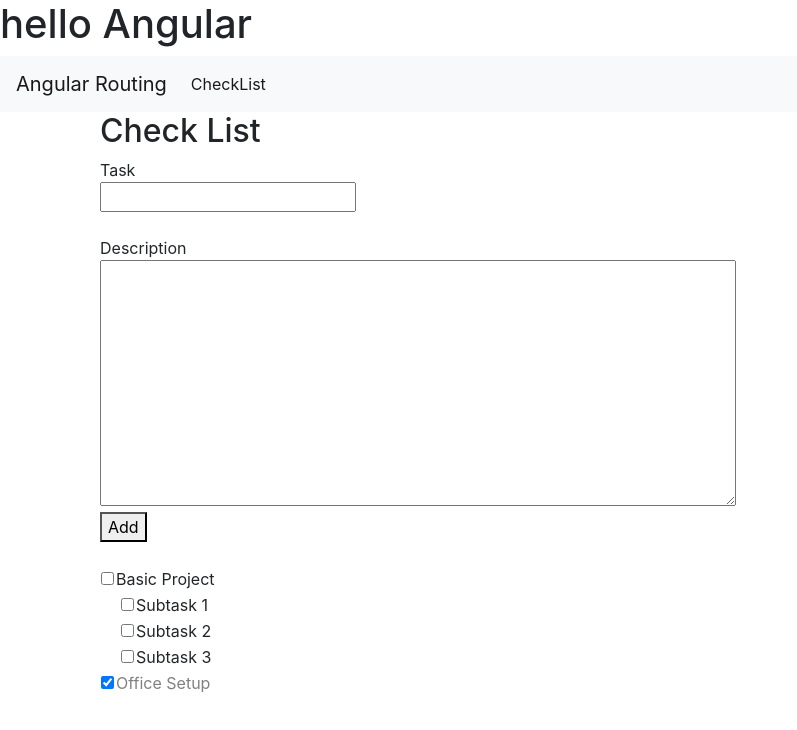
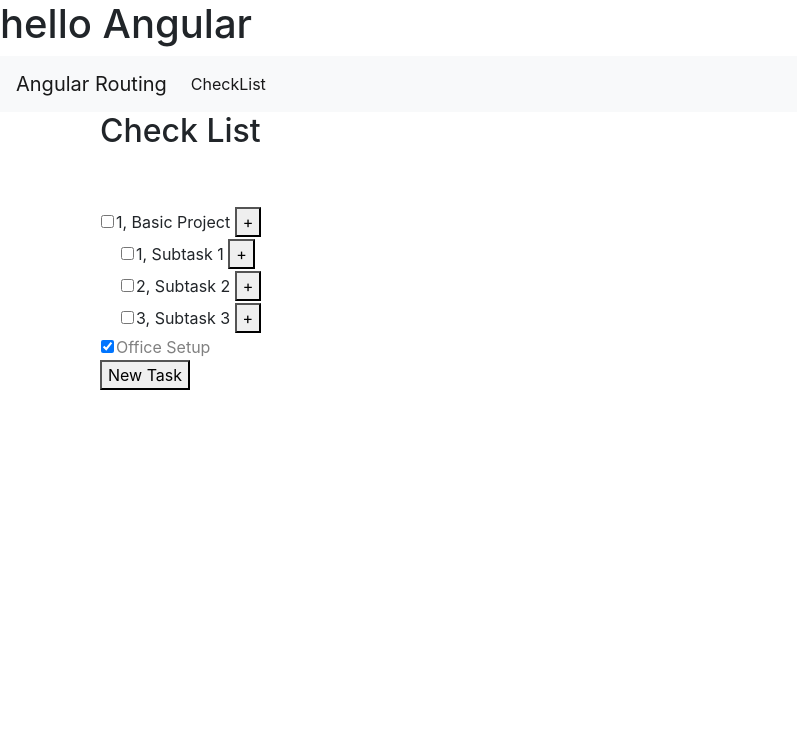
Before and after one commit to leysapungan/angular-project, an Angular app: page /checkList in a window 1280 px wide. Shown: the top 730 px of the page, without its empty margins (0-797 px from the left). Built offline with nearby package versions, Linux system fonts and the light colour scheme.

Commit message:
TODO: Nested Subtasks

```diff
--- a/src/app/app.component.html
+++ b/src/app/app.component.html
@@ -14,6 +14,7 @@
     </ul>
   </div>
 </nav>
+<!-- <app-check-list [(items)]="items" (onAddItem)="runMyFuction(item)"></app-check-list> -->
 
 <div class="container">
   <router-outlet></router-outlet>
--- a/src/app/app.component.ts
+++ b/src/app/app.component.ts
@@ -7,8 +7,12 @@
 })
 export class AppComponent {
   title = 'hello Angular';
+  items =[];
 
   navbarOpen = false;
+
+
+  // runMyFuction(item)
 
   toggleNavbar() {
     this.navbarOpen = !this.navbarOpen;
--- a/src/app/app.module.ts
+++ b/src/app/app.module.ts
@@ -10,13 +10,15 @@
 import { FormsModule } from '@angular/forms';
 import {NgbModule} from '@ng-bootstrap/ng-bootstrap';
 import { TaskService } from './task.service';
+import { AddTaskComponent } from './add-task/add-task.component';
 
 @NgModule({
   declarations: [
     AppComponent,
     CheckListComponent,
     TaskDetailComponent,
-    CompTaskComponent
+    CompTaskComponent,
+    AddTaskComponent
   ],
   imports: [
     BrowserModule,
--- a/src/app/check-list/check-list.component.html
+++ b/src/app/check-list/check-list.component.html
@@ -3,24 +3,26 @@
     <div class="row">
         <div class="col">
             <h2>Check List</h2>
-            Task<br><input type="text" [(ngModel)]="taskForm.name" [value]="inputTask" required><br><br>
+            <!-- Task<br><input type="text" [(ngModel)]="taskForm.name" [value]="inputTask" required><br><br>
             Description<br><textarea name="desc" cols="60" rows="10" [(ngModel)]="taskForm.desc" [value]="inputDesc"></textarea><br>
-            <button type="button" (click)="addTask()">Add</button>
-
+            <button type="button" (click)="addTask()">Add</button> -->
 
             <br><br>
             <table>
                 <div *ngFor="let task of getCheckList();">
-                    <tr (click)="onSelect(task)" [class.selected]="task === selectedTask">
+                    <tr>
                         <td><input type="checkbox" [(ngModel)]="task.status" (ngModelChange)="compTask(task.id)"></td>
                         <div *ngIf="task.status">
-
                             <td style="color:gray;">{{task.name}}</td>
                         </div>
                         <div *ngIf="!task.status">
-                            <td>{{task.name}}</td>
+                            <td (click)="onSelect(task)" [class.selected]="task === selectedTask">
+                                {{task.id}}, {{task.name}}
+                                <button type="button" (click)="addTask(task.id)">+</button>
+                            </td>
                         </div>
                     </tr>
+                    <div *ngIf="task.subTask">
                         <div *ngFor="let subTask of task.subTask;" style="margin-left:20px;">
                             <tr>
                                 <td><input type="checkbox" [(ngModel)]="subTask.status" (ngModelChange)="compTask(subTask.id)"></td>
@@ -28,15 +30,23 @@
                                     <td style="color:gray;">{{subTask.name}}</td>
                                 </div>
                                 <div *ngIf="!subTask.status">
-                                <td>{{subTask.name}}</td>
+                                    <td (click)="onSelect(task)" [class.selected]="task === selectedTask">{{subTask.id}}, {{subTask.name}}
+                                            <button type="button" (click)="addTask(subTask.id)">+</button>
+                                    </td>
                                 </div>
                             </tr>
                         </div>
                     </div>
+
+                </div>
             </table>
+            <button type="button" (click)="addTask(0)">New Task</button>
         </div>
         <div class="col">
+            <!-- <app-add-task></app-add-task> -->
+            <div *ngIf="selectedTask">
                 <app-task-detail [task]="selectedTask"></app-task-detail>
+            </div>
         </div>
     </div>
 </div>
--- a/src/app/check-list/check-list.component.ts
+++ b/src/app/check-list/check-list.component.ts
@@ -1,7 +1,6 @@
 import { Component, OnInit } from '@angular/core';
 import { Task } from '../task';
 import { TaskService } from '../task.service';
-import { SubTask } from '../subTask';
 
 @Component({
   selector: 'app-check-list',
@@ -25,14 +24,14 @@
     return this.taskService.getCheckList();
   }
 
-  getSubTasks(): SubTask[] {
-    return this.taskService.getSubTasks();
-  }
+  // getSubTasks(): SubTask[] {
+  //   return this.taskService.getSubTasks();
+  // }
 
-  addTask(): void {
-    this.taskService.addTask(this.taskForm);
-    this.inputTask = '';
-    this.inputDesc = '';
+  addTask(id:number): void {
+    this.taskService.addTask(id);
+    // this.inputTask = '';
+    // this.inputDesc = '';
   }
 
   delTask(id:number) :void {
--- a/src/app/task-detail/task-detail.component.html
+++ b/src/app/task-detail/task-detail.component.html
@@ -3,5 +3,5 @@
     <input [(ngModel)]="task.name">
     <br><br>
     Description<br>
-    <textarea cols="60" rows="10" [(ngModel)]="task.desc"></textarea>
+    <textarea cols="60" rows="3" [(ngModel)]="task.desc"></textarea>
 </div>
--- a/src/app/task.service.ts
+++ b/src/app/task.service.ts
@@ -1,17 +1,24 @@
 import { Injectable } from '@angular/core';
 import { Task } from './task';
-import { SubTask } from './subTask';
 
-var SubList: SubTask[] = [
-  {id:1, pId:1, name:'Subtask 1', status:false, desc:'This is subtask 1'},
-  {id:2, pId:1, name:'Subtask 2', status:false, desc:'This is subtask 2'},
-  {id:3, pId:1, name:'Subtask 3', status:false, desc:'This is subtask 3'}
+// var SubList: SubTask[] = [
+var subsubList: Task[] = [
+  {id:1, level:2, name:'Office Setup', status:true, desc:'Description of task 2', subTask:null}
+];
+
+var SubList: Task[] = [
+  {id:1, level: 1, name:'Subtask 1', status:false, desc:'This is subtask 1', subTask:subsubList},
+  {id:2, level: 1, name:'Subtask 2', status:false, desc:'This is subtask 2', subTask:null},
+  {id:3, level: 1, name:'Subtask 3', status:false, desc:'This is subtask 3', subTask:null}
 ];
 
 var CheckList: Task[] = [
-  {id:1, name:'Basic Project', status:false, subTask:SubList, desc:'Description of task 1'},
-  {id:2, name:'Office Setup', status:true, subTask:null, desc:'Description of task 2'}
+  {id:1, level:0, name:'Basic Project', status:false, desc:'Description of task 1', subTask:SubList},
+  {id:2, level:0, name:'Office Setup', status:true, desc:'Description of task 2', subTask:null}
 ];
+
+
+// var CheckList: Task[];
 
 
 @Injectable({
@@ -22,30 +29,84 @@
   constructor() { }
 
   checklist = CheckList;
-  subList = SubList;
-  // selectedTask: Task;
+  selectedTask: Task;
 
 
   getCheckList(): Task[] {
-
     return this.checklist;
   }
 
-  getSubTasks(): SubTask[] {
-    return this.subList;
+  addTask(id:number): void {
+    if(id == 0)
+    {
+      var newId;
+      if(this.checklist == null || this.checklist.length == 0)
+      {
+        newId = 1;
       }
-
-  addTask(taskForm:Task): void {
-    var newId =! this.checklist.length?1: this.checklist[this.checklist.length-1].id + 1;
+      else
+      {
+        newId = this.checklist[this.checklist.length-1].id + 1;
+      }
 
       var newTask = {
         id:newId,
-      name:taskForm.name,
+        level:0,
+        name:'Task',
         status:false,
         subTask:null,
-      desc:taskForm.desc
+        desc:''
       };
+
+      if(this.checklist == null || this.checklist.length == 0)
+      {
+        this.checklist = [newTask];
+      }
+      else
+      {
         this.checklist.push(newTask);
+      }
+    }
+    else {
+      var idx = this.checklist.findIndex(function (item) {
+        return item.id === id;
+      });
+
+      var sub = this.checklist[idx].subTask;
+      var newSubId;
+
+      if(sub == null || sub.length == 0)
+      {
+        newSubId = 1;
+      }
+      else
+      {
+        newSubId = sub.length;
+      }
+
+      var newTask = {
+        id:newSubId,
+        level:this.checklist[idx].level+1,
+        name:'Task',
+        status:false,
+        subTask:null,
+        desc:''
+      };
+
+      debugger;
+      if(sub == null || sub.length == 0)
+      {
+        sub = [newTask];
+        this.checklist[idx].subTask = sub;
+        console.log(this.checklist[idx]);
+
+      }
+      else
+      {
+        sub.push(newTask);
+      }
+      console.log(this.checklist);
+    }
   }
 
   delTask(id:number): void {
@@ -53,23 +114,23 @@
       return item.id === id;
     });
 
-    var subCnt = this.checklist[idx].subTask.length;
-    for (var i = 0; i < subCnt; i++)
-    {
-      var subIdx = this.subList.findIndex(function (subItem) {
-        return subItem.pId === idx;
-      });
-      this.subList.splice(subIdx, 1);
-    }
+    // var subCnt = this.checklist[idx].subTask.length;
+    // for (var i = 0; i < subCnt; i++)
+    // {
+    //   var subIdx = this.subList.findIndex(function (subItem) {
+    //     return subItem.pId === idx;
+    //   });
+    //   this.subList.splice(subIdx, 1);
+    // }
     this.checklist.splice(idx, 1);
   }
 
-  delSubTask(id:number): void {
-    var idx = this.subList.findIndex(function (item) {
-      return item.id === id;
-    });
-    this.subList.splice(idx, 1);
-  }
+  // delSubTask(id:number): void {
+  //   var idx = this.subList.findIndex(function (item) {
+  //     return item.id === id;
+  //   });
+  //   this.subList.splice(idx, 1);
+  // }
 
   // compTask(id:number) : void {
   //   var compItem = this.checklist.find(this.findIdx, id);
@@ -77,14 +138,10 @@
   //   this.checklist[idx].status = true;
   // }
 
+
   findIdx(id) {
     var idx = this.checklist.findIndex(function (item) {
       return item.id === id;
     });
   }
-
-
-  // onSelect(task: Task): void {
-  //   this.selectedTask = task;
-  // }
 }
--- a/src/app/task.ts
+++ b/src/app/task.ts
@@ -1,9 +1,9 @@
-import { SubTask } from './subTask';
 
 export class Task {
     id : number;
+    level : number;
     name : string;
     status : boolean;
-    subTask : SubTask[];
+    subTask : Task[];
     desc : string;
 }
```
Also changed, not shown: src/app/subTask.ts (deleted, +0 -7 lines). Lines whose indentation alone changed are shown as unchanged.
